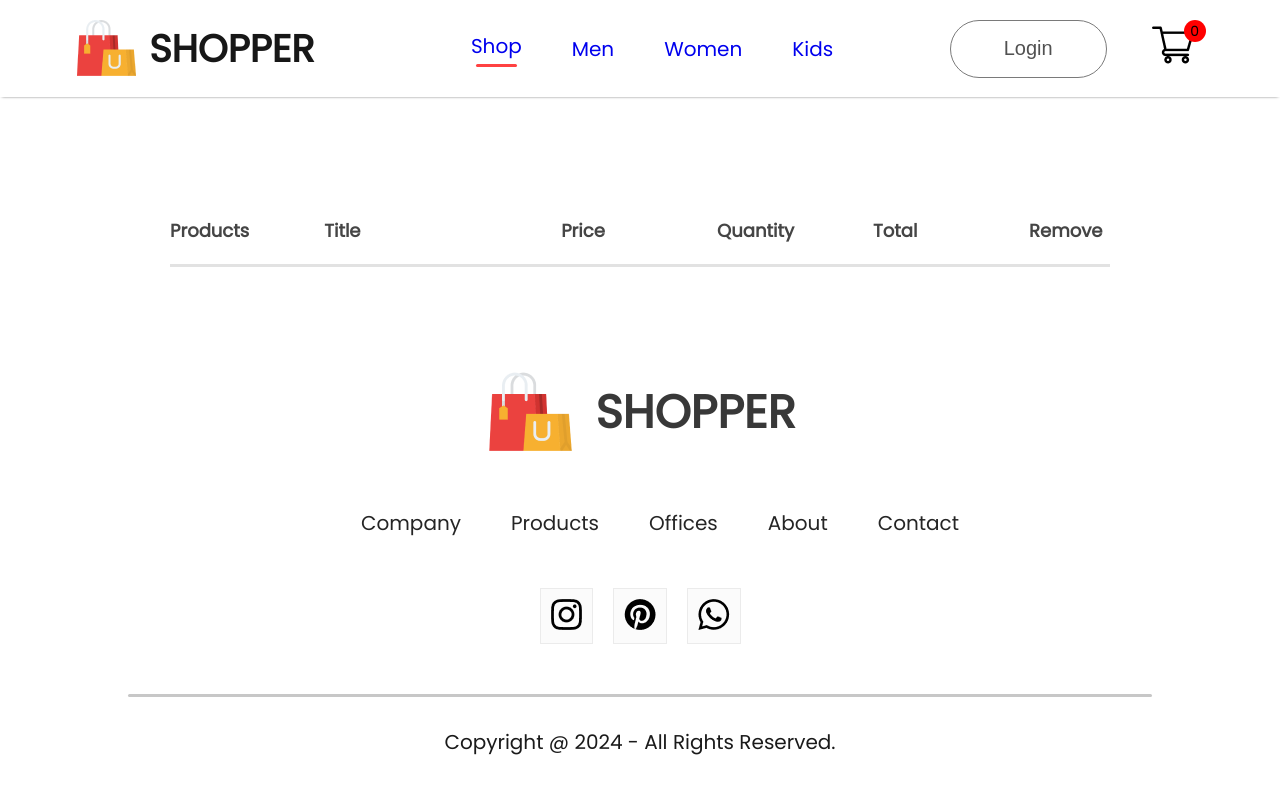
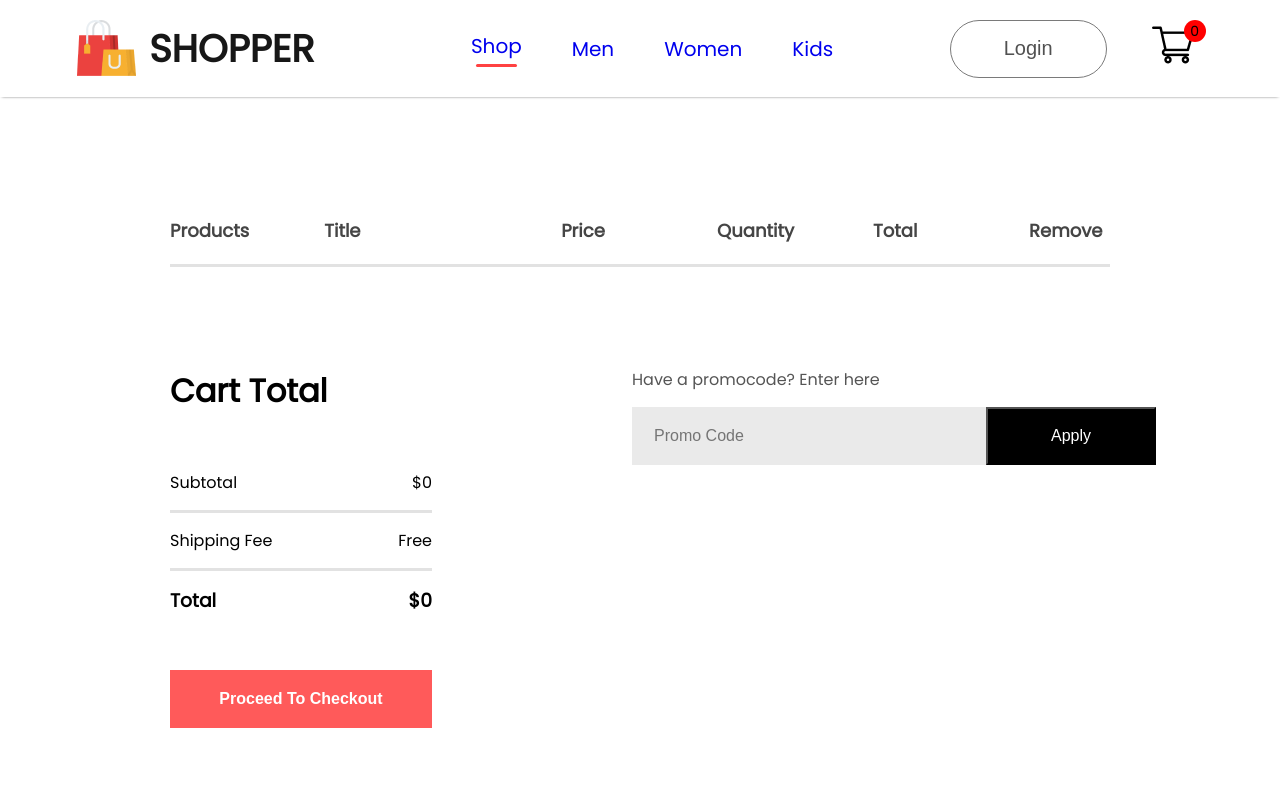
Before and after one commit to Rajul-29/E-Commerce, a React (Create React App) app in the folder frontend/: page /cart in a window 1280 px wide. Shown: the top 800 px of the page. Built offline with nearby package versions, Linux system fonts and the light colour scheme.

Commit message:
improving cart design

```diff
--- a/frontend/src/Components/CartItems/CartItems.css
+++ b/frontend/src/Components/CartItems/CartItems.css
@@ -35,3 +35,61 @@
     border: 2px solid #ebebeb;
     background: #fff;
 }
+.cartitems-down{
+    display: flex;
+    margin: 100px 0;
+}
+.cartitems-total{
+    flex: 1;
+    display: flex;
+    flex-direction: column;
+    margin-right: 200px;
+    gap: 40px;
+}
+.cartitems-total-item{
+    display: flex;
+    justify-content: space-between;
+    padding: 15px 0;
+}
+.cartitems-total button{
+    width: 262px;
+    height: 58px;
+    outline: none;
+    border: none;
+    background: #ff5a5a;
+    color: #fff;
+    font-size: 16px;
+    font-weight: 600;
+    cursor: pointer;
+}
+.cartitems-promocode{
+    flex: 1;
+    font-size: 16px;
+    font-weight: 500;
+}
+.cartitems-promocode p{
+    color: #555;
+}
+.cartitems-promobox{
+    width: 504px;
+    margin-top: 15px;
+    padding-left: 20px;
+    height: 58px;
+    background: #eaeaea;
+}
+.cartitems-promobox input{
+    border: none;
+    outline: none;
+    background: transparent;
+    font-size: 16px;
+    width: 330px;
+    height: 50px;
+}
+.cartitems-promobox button{
+    width: 170px;
+    height: 58px;
+    font-size: 16px;
+    background: black;
+    color: white;
+    cursor: pointer;
+}
--- a/frontend/src/Components/CartItems/CartItems.jsx
+++ b/frontend/src/Components/CartItems/CartItems.jsx
@@ -33,6 +33,35 @@
             }
             return null;
         })}
+        <div className="cartitems-down">
+            <div className="cartitems-total">
+                <h1>Cart Total</h1>
+                <div>
+                    <div className="cartitems-total-item">
+                        <p>Subtotal</p>
+                        <p>${0}</p>
+                    </div>
+                    <hr/>
+                    <div className="cartitems-total-item">
+                        <p>Shipping Fee</p>
+                        <p>Free</p>
+                    </div>
+                    <hr/>
+                    <div className="cartitems-total-item">
+                        <h3>Total</h3>
+                        <h3>${0}</h3>
+                    </div>
+                </div>
+                <button>Proceed To Checkout</button>
+            </div>
+            <div className="cartitems-promocode">
+                <p>Have a promocode? Enter here</p>
+                <div className="cartitems-promobox">
+                    <input type="text" placeholder='Promo Code' />
+                    <button>Apply</button>
+                </div>
+            </div>
+        </div>
     </div>
   )
 }
```
